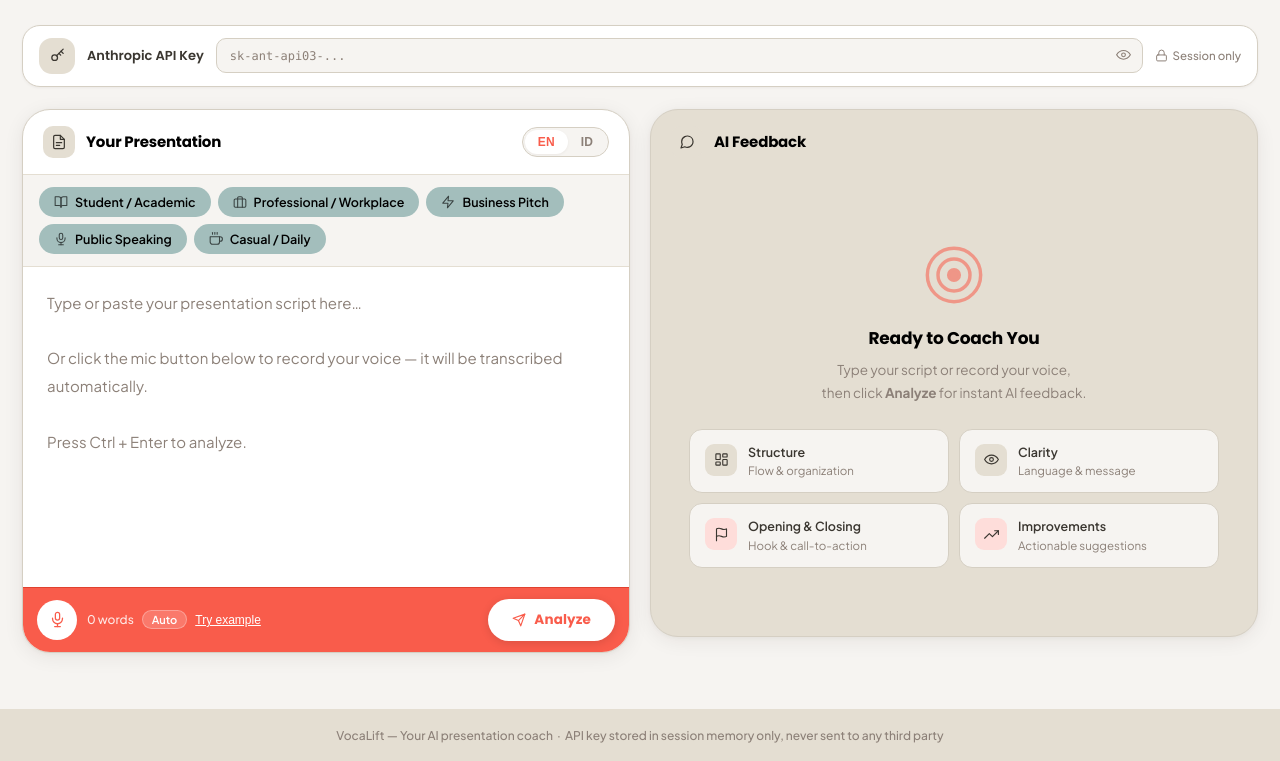
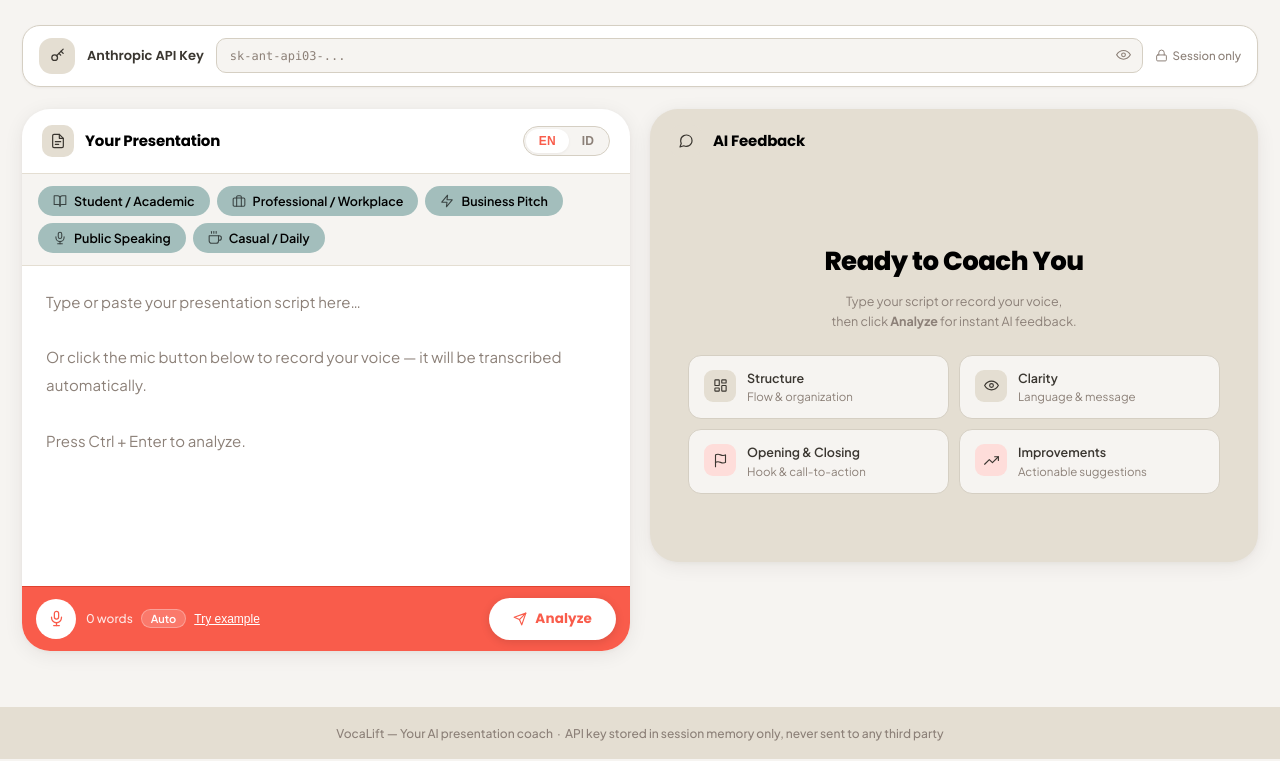
Before and after one commit to vellydc/presentai, a website: page index.html in a window 1280 px wide. Shown: the part 91-852 px from the top of the page. Drawn offline with Linux system fonts and the light colour scheme.

Commit message:
Remove card borders, redesign empty-state heading typography

```diff
--- a/index.html
+++ b/index.html
@@ -207,7 +207,7 @@
     /* ── Card ────────────────────────────────────────── */
     .card {
       background: var(--surface);
-      border: 1.5px solid var(--border);
+      border: none;
       border-radius: var(--r-lg);
       box-shadow: var(--sh-md);
       overflow: hidden;
@@ -489,20 +489,13 @@
       text-align: center;
       padding: 48px 18px;
     }
-    .empty-state .hero {
-      width: 64px; height: 64px;
-      margin: 0 auto 18px;
-      color: var(--coral);
-      opacity: .55;
-    }
-    .empty-state .hero .icon { width: 100%; height: 100%; }
     .empty-state h3 {
       font-family: 'Poppins', sans-serif;
-      font-size: 17px; font-weight: 700; color: var(--ink);
-      margin-bottom: 8px;
-      letter-spacing: -0.2px;
+      font-size: 26px; font-weight: 800; color: var(--ink);
+      margin-bottom: 10px;
+      letter-spacing: -0.5px;
     }
-    .empty-state p { font-size: 13.5px; color: var(--ink-3); line-height: 1.7; }
+    .empty-state p { font-size: 12.5px; color: var(--ink-3); line-height: 1.6; }
 
     .feature-grid {
       margin-top: 24px;
@@ -848,9 +841,6 @@ Press Ctrl + Enter to analyze."></textarea>
 
       <div class="fb-body" id="fbArea">
         <div class="empty-state">
-          <div class="hero">
-            <span class="icon"><svg viewBox="0 0 24 24" fill="none" stroke="currentColor" stroke-width="1.3" stroke-linecap="round" stroke-linejoin="round"><circle cx="12" cy="12" r="10"/><circle cx="12" cy="12" r="6"/><circle cx="12" cy="12" r="2" fill="currentColor"/></svg></span>
-          </div>
           <h3>Ready to Coach You</h3>
           <p>Type your script or record your voice,<br>then click <strong>Analyze</strong> for instant AI feedback.</p>
           <div class="feature-grid">
```
